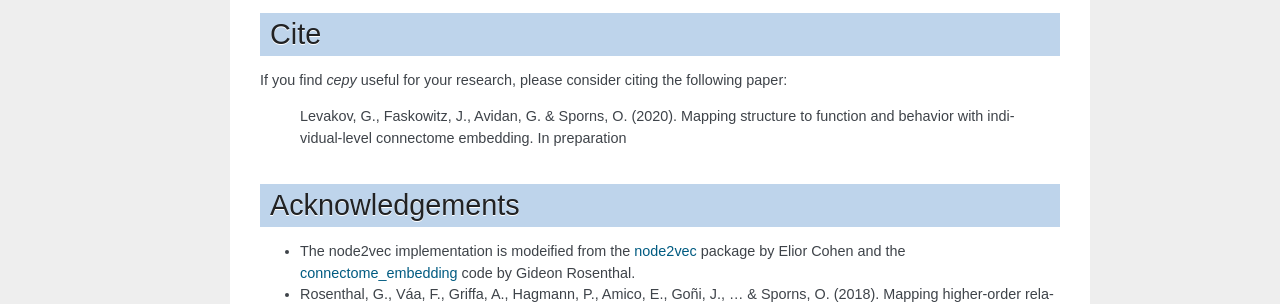
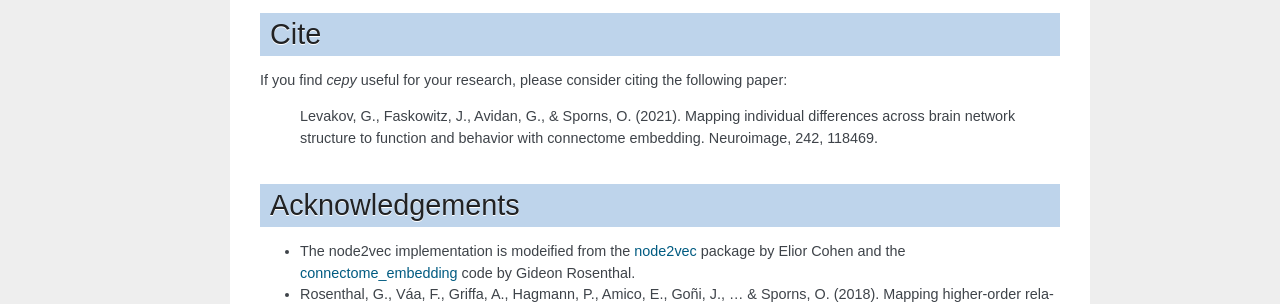
Before and after one commit to GidLev/cepy, a Sphinx documentation site: the page built from docs/index.rst, in a window 1280 px wide. Shown: the part 1627-1931 px from the top of the page. Built offline with Sphinx 7.4.7, drawn with Linux system fonts in a browser that asks for light colours.

Commit message:
Update index.rst
Neuroimage reference

```diff
--- a/docs/index.rst
+++ b/docs/index.rst
@@ -98,8 +98,7 @@ Cite
 
 If you find *cepy* useful for your research, please consider citing the following paper:
 
-	Levakov, G., Faskowitz, J., Avidan, G. & Sporns, O. (2020). Mapping structure to function
-	and behavior with individual-level connectome embedding. In preparation
+	Levakov, G., Faskowitz, J., Avidan, G., & Sporns, O. (2021). Mapping individual differences across brain network 		structure to function and behavior with connectome embedding. Neuroimage, 242, 118469.
 
 Acknowledgements
 ================
```
